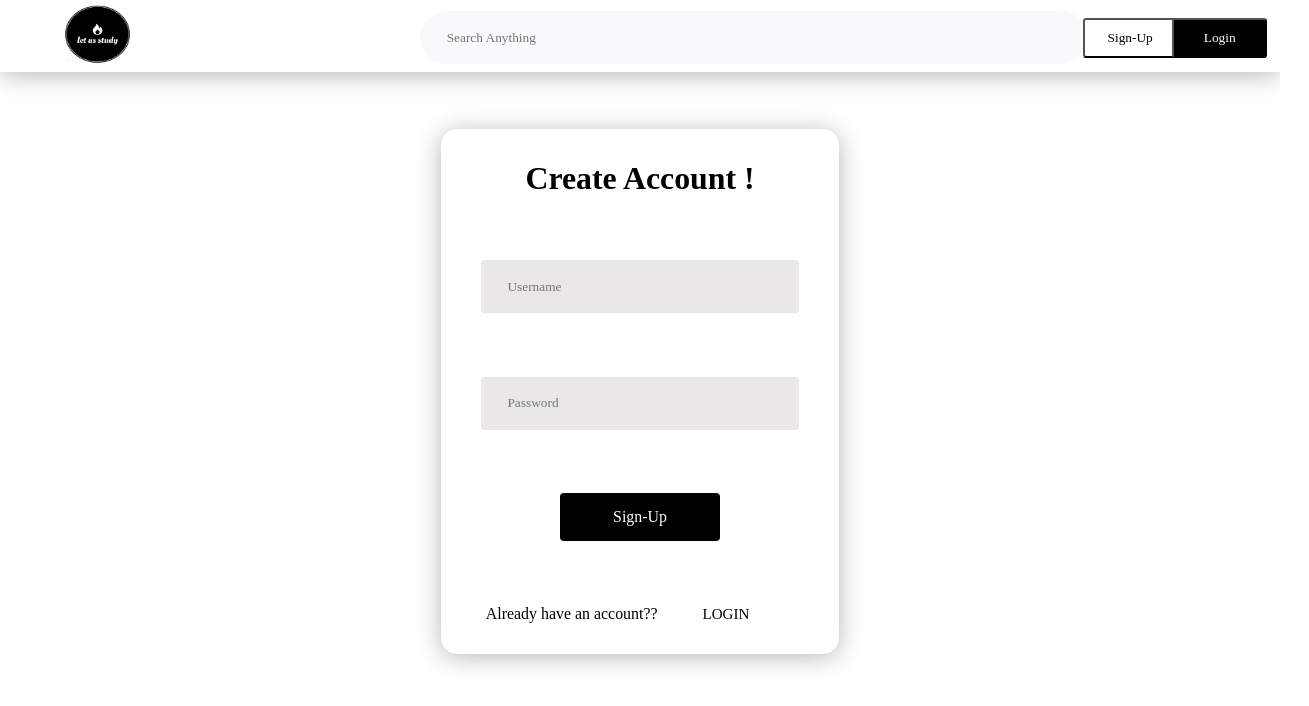
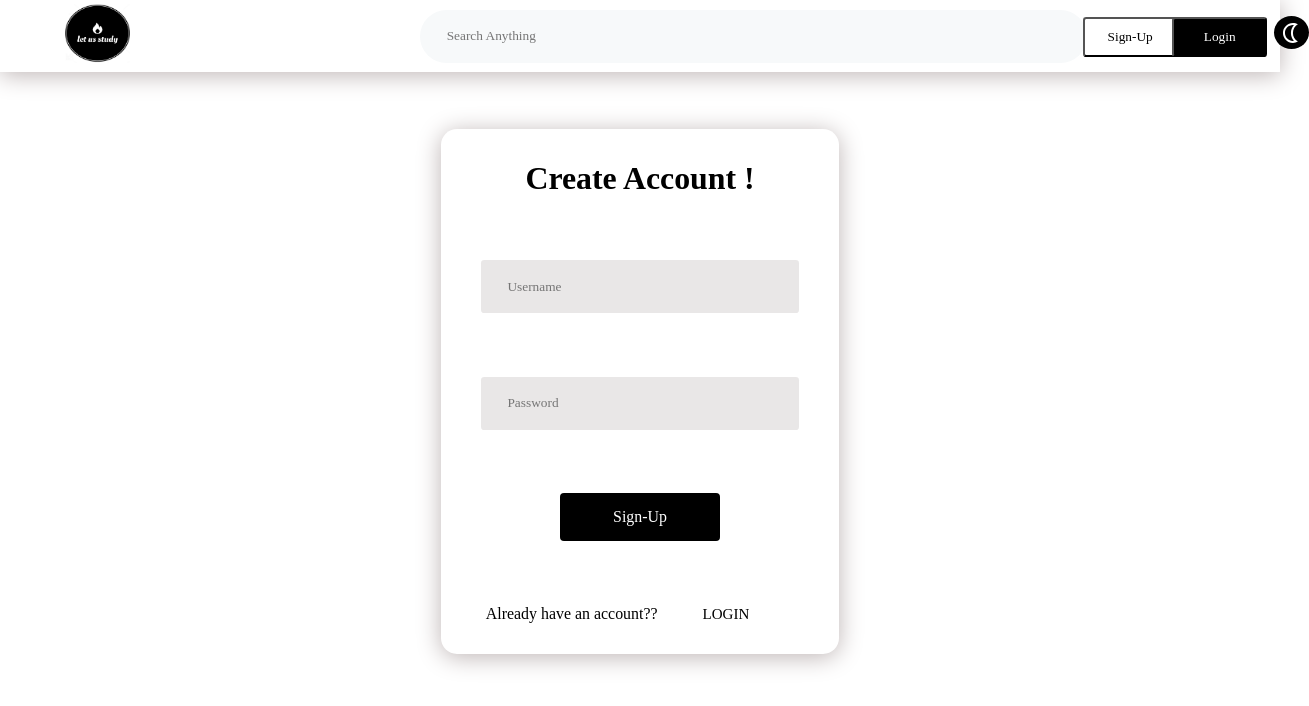
Before and after one commit to arohi-pareek/knowledge_management_system, a React (Create React App) app: page / in a window 1280 px wide. Shown: the top 706 px of the page, 1309 px wide, since content can reach past the window. Built offline with nearby package versions, Linux system fonts and the light colour scheme.

Commit message:
dark mode

```diff
--- a/public/index.html
+++ b/public/index.html
@@ -26,7 +26,7 @@
     -->
     <title>Let Us Study</title>
   </head>
-  <body>
+  <body class="light-theme">
     <noscript>You need to enable JavaScript to run this app.</noscript>
     <div id="root"></div>
     <!--
--- a/src/Forms/navbar.js
+++ b/src/Forms/navbar.js
@@ -1,4 +1,7 @@
-import React from "react";
+import React ,{useState,useEffect}from "react";
+import { IconButton, Tooltip } from "@mui/material";
+import LightModeOutlinedIcon from '@mui/icons-material/LightMode';
+import NightlightOutlinedIcon from '@mui/icons-material/NightlightOutlined';
 import "./login.css";
 import "./signUp.css";
 import navImg from "../logoFinal.png";
@@ -17,8 +20,33 @@ const Navbar = () => {
     {
       navigate("/login")
     }
+    const [theme,setTheme]=useState("light-theme");
+    const [btnState,setbtnState]=useState("Switch to Dark Mode");
+    const [isFavorite, setIsFavorite] = useState(true);
+
+    const toggleTheme = () => {
+      if(theme=== "dark-theme"){
+        setTheme('light-theme');
+        setbtnState('Switch to Dark mode');
+        setIsFavorite(!isFavorite);
+      } else {
+        setTheme("dark-theme");
+        setbtnState('Switch to Light Mode');
+        setIsFavorite(!isFavorite);
+      }
+    };
+  useEffect(()=> {
+    document.body.className=theme;
+  }, [theme]);
   return (
     <nav className="navbar bg-body-tertiary">
+    <Tooltip className="tool" title={btnState} arrow placement="left">
+
+    <div className="switch"  onClick={()=> toggleTheme()} color={isFavorite ? 'secondary' : 'default'}>
+      {isFavorite ? <NightlightOutlinedIcon className="sun" /> : <LightModeOutlinedIcon className="sun"/>}</div>
+
+      </Tooltip>
+        <label></label>
       <div className="container">
         <a className="navbar-brand" href="#">
           <img className="image" src={navImg} alt="" />
--- a/src/Forms/signUp.css
+++ b/src/Forms/signUp.css
@@ -80,9 +80,21 @@ input:focus{
     height: 59px;
     width: 65px;
     margin-left: 20px;
-    margin-top: 5px;
+    margin-top: -7em;
 
 }
+.sun{
+    margin-top: 5px;
+    margin-left: 5px;
+  }
+  .switch{
+    margin-left: 80rem;
+    margin-top: 1rem;
+    background-color: black;
+    width:35px;
+    border-radius: 50%;
+    cursor: pointer;
+  }
 
 
 .color{
--- /dev/null
+++ b/src/Store.js
@@ -0,0 +1,6 @@
+import { createStore } from 'redux';
+import rootReducer from './Reducer/rootReducer'; // Create this file
+
+const store = createStore(rootReducer);
+
+export default store;
```
Also changed, not shown: src/App.css (+20 -0 lines), src/Forms/courses.js (+14 -0 lines), src/Reducer/Subscribe.js (added, +20 -0 lines), src/Reducer/rootReducer.js (added, +8 -0 lines), 1 other file (tests, documents, lock files or other folders).
